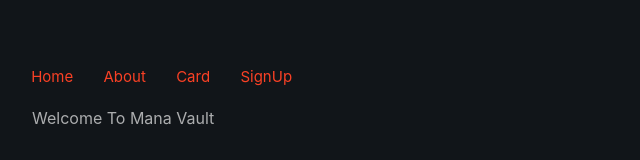
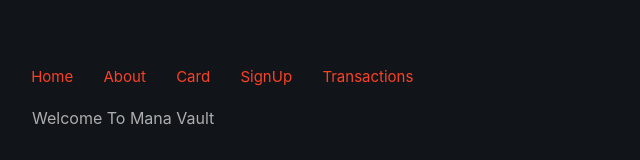
Before and after one commit to jnie1/MTGViewer-V2, a Vue app in the folder frontend/: page / in a window 1280 px wide. Shown: the top 160 px of the page, without its empty margins (0-640 px from the left). Built offline with nearby package versions, Linux system fonts and the light colour scheme.

Commit message:
added transactions history to nav bar and connected endpoints to backend

```diff
--- a/frontend/src/components/Logs.vue
+++ b/frontend/src/components/Logs.vue
@@ -2,7 +2,11 @@
   <v-virtual-scroll :height="500" :items="listOfLogs">
     <template v-slot:default="{ item }">
       <tr>
-        <td class="item">{{ item }}</td>
+        <td class="item">{{ item.scryfall_id }}</td>
+        <td class="item">{{ item.time }}</td>
+        <td class="item">{{ item.quantity }}</td>
+        <td class="item">{{ item.from_container }}</td>
+        <td class="item">{{ item.to_container }}</td>
       </tr>
     </template>
   </v-virtual-scroll>
@@ -19,7 +23,7 @@ interface ITransactionProps {
 
 //assuming i get the right transaction
 const transaction = defineProps<ITransactionProps>();
-const listOfLogs = useFetch<ITransaction>("/cards/transactions");
+const {data:listOfLogs, error} = useFetch<ITransaction[]>("/transactions/logs");
 
 </script>
 
--- a/frontend/src/components/NavBar.vue
+++ b/frontend/src/components/NavBar.vue
@@ -9,6 +9,7 @@ import { RouterLink } from 'vue-router';
       <li><RouterLink to="/about">About</RouterLink></li>
       <li><RouterLink to="/card">Card</RouterLink></li>
       <li><RouterLink to="/signup">SignUp</RouterLink></li>
+      <li><RouterLink to="/logs">Transactions</RouterLink></li>
     </ul>
   </nav>
 </template>
```
